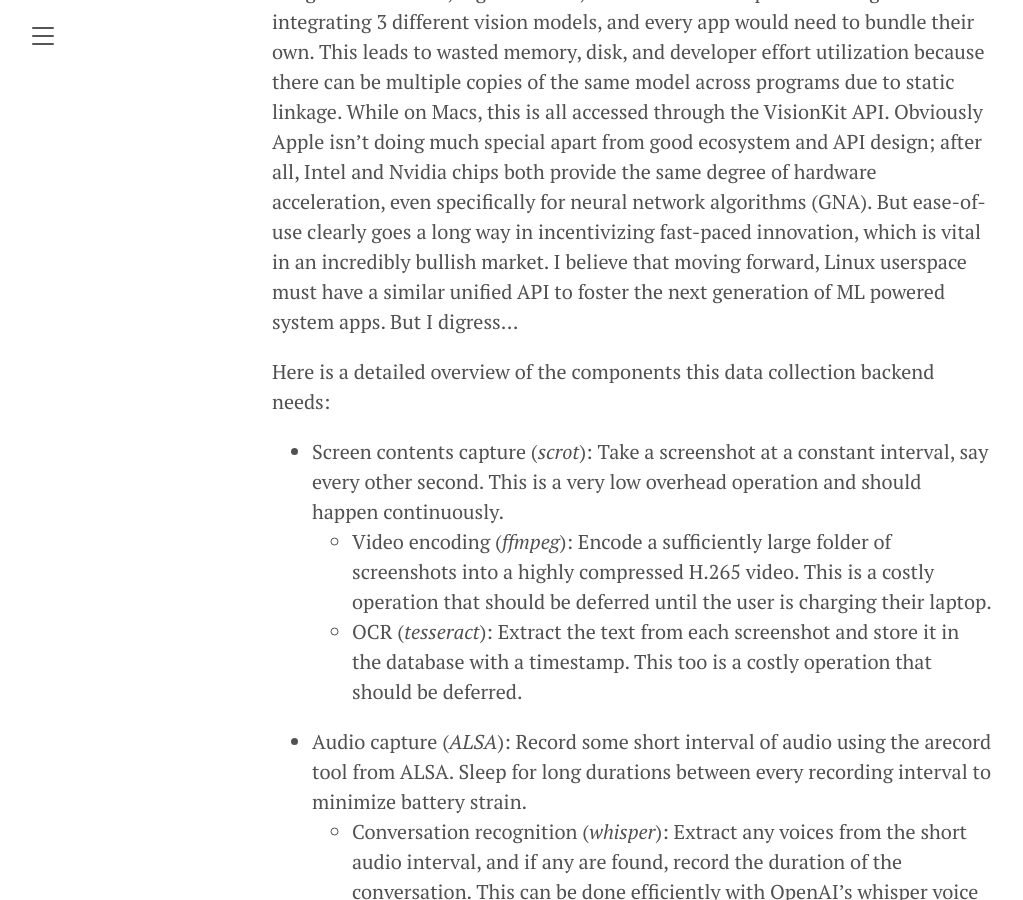
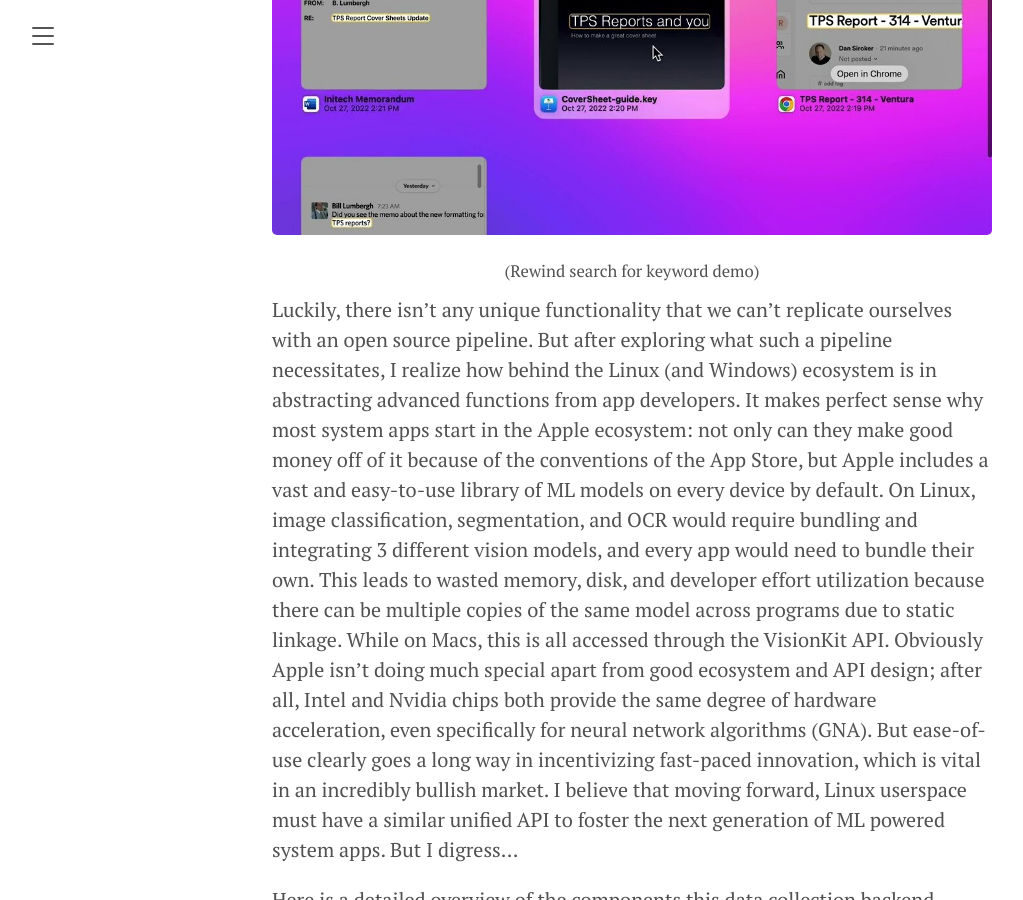
Before and after one commit to chinarjoshi/chinarjoshi.github.io, a Jekyll site: the page built from _posts/desktop/2023-01-04-continuity.md, in a window 1280 px wide and 900 px high, scrolled down 6652 px. Shown: the whole window, without its empty margins (8-1031 px from the left). Built offline with Jekyll 4.4.1, drawn with Linux system fonts in a browser that asks for light colours.

Commit message:
Add image

```diff
--- a/_posts/desktop/2023-01-04-continuity.md
+++ b/_posts/desktop/2023-01-04-continuity.md
@@ -65,6 +65,10 @@
 It would be real dandy if there were a simple way to easily capture all of this real time data, but what I’m describing is quite the complex intersection of data science and telemetry. Luckily, while investigating this idea, I came across a promising MacOS app called Rewind that solves half of the equation. It collects your real time screen video stream, stores it in highly compressed archives, extracts text through OCR, and enables semantic searching through text embeddings. The real world application seems darn compelling to me, and a whopping $350 million valuation seems to agree with me. I thought this would be a wonderful starting point for my envisioned data collection backend, but being a MacOS app, it’s more proprietary than my own two hands. Rewind being a traditionally monolithic app that tightly couples the UI with the data capture/embeddings backend makes the latter useless to me. Nevertheless, another data enthusiast online analyzed the app’s requested permissions, shared libraries, and filesystem footprint to reverse-engineer its functionality and implementation.
 
 
+<img src="/assets/continuity-rewind.jpg"/>
+<div style="text-align: center; margin-bottom: 10px;"><small>(Rewind search for keyword demo)</small></div>
+
+
 Luckily, there isn’t any unique functionality that we can’t replicate ourselves with an open source pipeline. But after exploring what such a pipeline necessitates, I realize how behind the Linux (and Windows) ecosystem is in abstracting advanced functions from app developers. It makes perfect sense why most system apps start in the Apple ecosystem: not only can they make good money off of it because of the conventions of the App Store, but Apple includes a vast and easy-to-use library of ML models on every device by default. On Linux, image classification, segmentation, and OCR would require bundling and integrating 3 different vision models, and every app would need to bundle their own. This leads to wasted memory, disk, and developer effort utilization because there can be multiple copies of the same model across programs due to static linkage. While on Macs, this is all accessed through the VisionKit API. Obviously Apple isn’t doing much special apart from good ecosystem and API design; after all, Intel and Nvidia chips both provide the same degree of hardware acceleration, even specifically for neural network algorithms (GNA). But ease-of-use clearly goes a long way in incentivizing fast-paced innovation, which is vital in an incredibly bullish market. I believe that moving forward, Linux userspace must have a similar unified API to foster the next generation of ML powered system apps. But I digress…
 
 
```
Also changed, not shown: assets/continuity-rewind.jpg (added).
